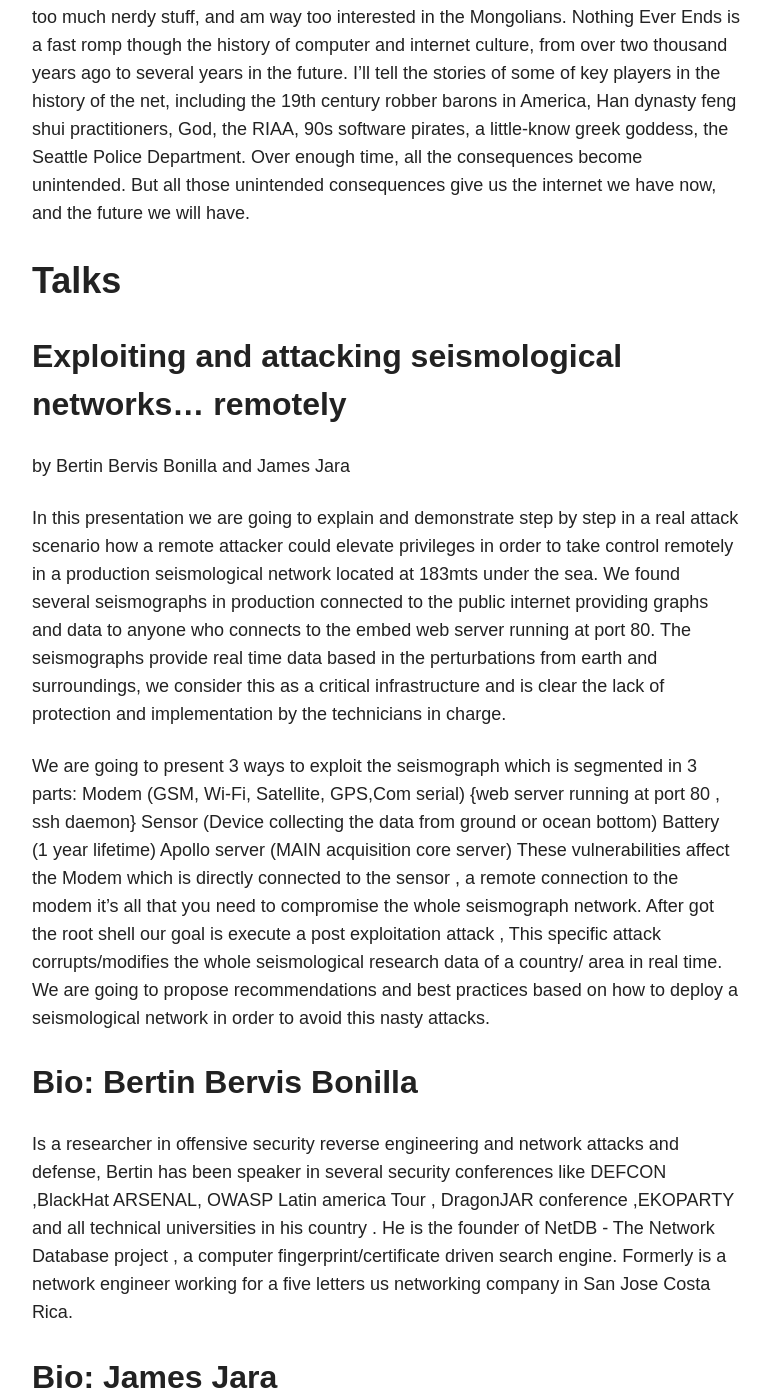
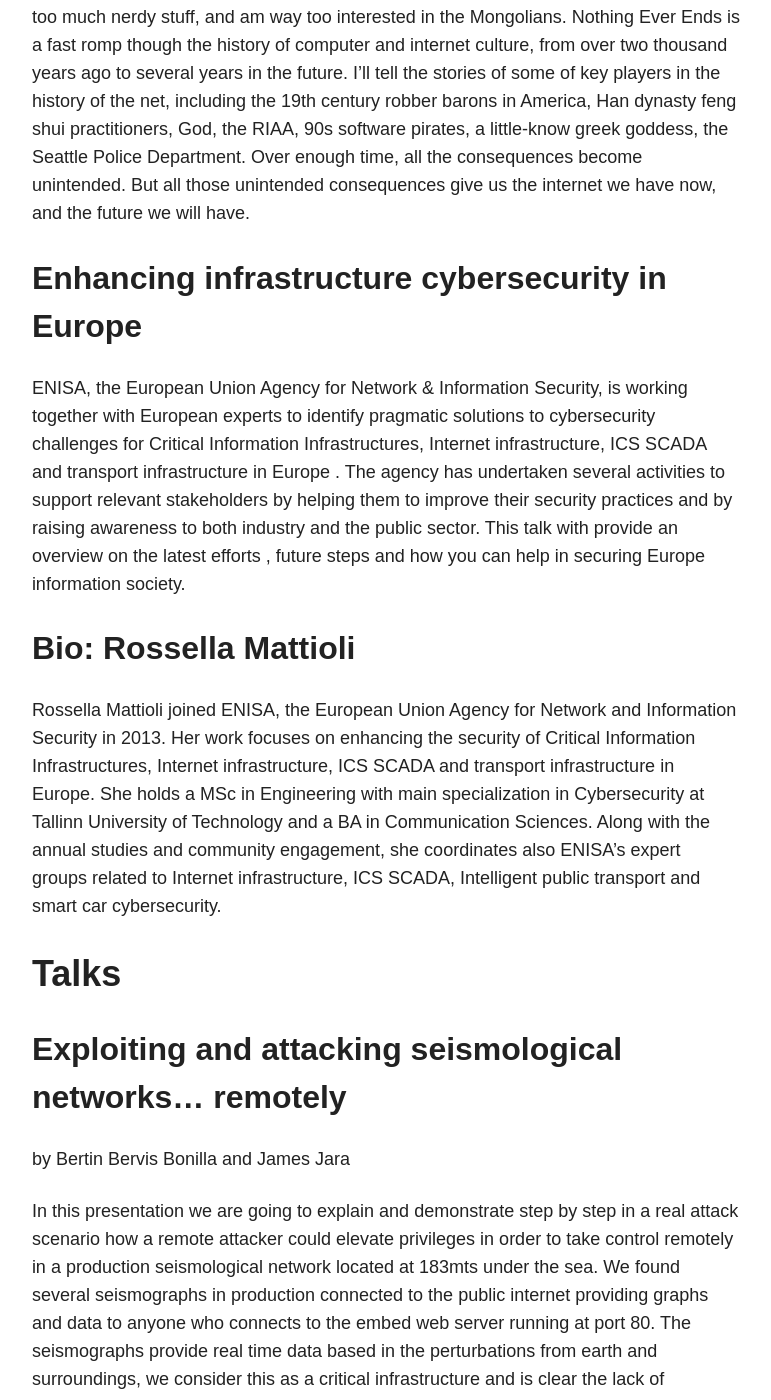
Before and after one commit to adulau/hack-lu-2016, a Jekyll site: the page built from talks/index.md, in a window 1280 px wide and 1400 px high, scrolled down 2403 px. Shown: the whole window, without its empty margins (254-1025 px from the left). Built offline with Jekyll 4.4.1, drawn with Linux system fonts in a browser that asks for light colours; nearby versions of some CDN libraries.

```diff
--- a/talks/index.md
+++ b/talks/index.md
@@ -39,6 +39,15 @@ Bio: Quinn Norton
 Quinn Norton, internet journalist and essayist, previously of Wired and The Message. I read too much history, use too much technology, obsess too much about security, know too much nerdy stuff, and am way too interested in the Mongolians.
 Nothing Ever Ends is a fast romp though the history of computer and internet culture, from over two thousand years ago to several years in the future. I’ll tell the stories of some of key players in the history of the net, including the 19th century robber barons in America, Han dynasty feng shui practitioners, God, the RIAA, 90s software pirates, a little-know greek goddess, the Seattle Police Department. Over enough time, all the consequences become unintended. But all those unintended consequences give us the internet we have now, and the future we will have.
 
+Enhancing infrastructure cybersecurity in Europe
+------------------------------------------------
+
+ENISA, the European Union Agency for Network & Information Security, is working together with European experts to identify pragmatic solutions to cybersecurity challenges for Critical Information Infrastructures, Internet infrastructure, ICS SCADA and transport infrastructure in Europe . The agency has undertaken several activities to support relevant stakeholders by helping them to improve their security practices and by raising awareness to both industry and the public sector. This talk with provide an overview on the latest efforts , future steps and how you can help in securing Europe information society.
+
+Bio: Rossella Mattioli
+----------------------
+
+Rossella Mattioli joined ENISA, the European Union Agency for Network and Information Security in 2013. Her work focuses on enhancing the security of Critical Information Infrastructures, Internet infrastructure, ICS SCADA and transport infrastructure in Europe. She holds a MSc in Engineering with main specialization in Cybersecurity at Tallinn University of Technology and a BA in Communication Sciences. Along with the annual studies and community engagement, she coordinates also ENISA's expert groups related to Internet infrastructure, ICS SCADA, Intelligent public transport and smart car cybersecurity.
 
 Talks
 =====
```
Also changed, not shown: agenda/index.md (+2 -2 lines).
